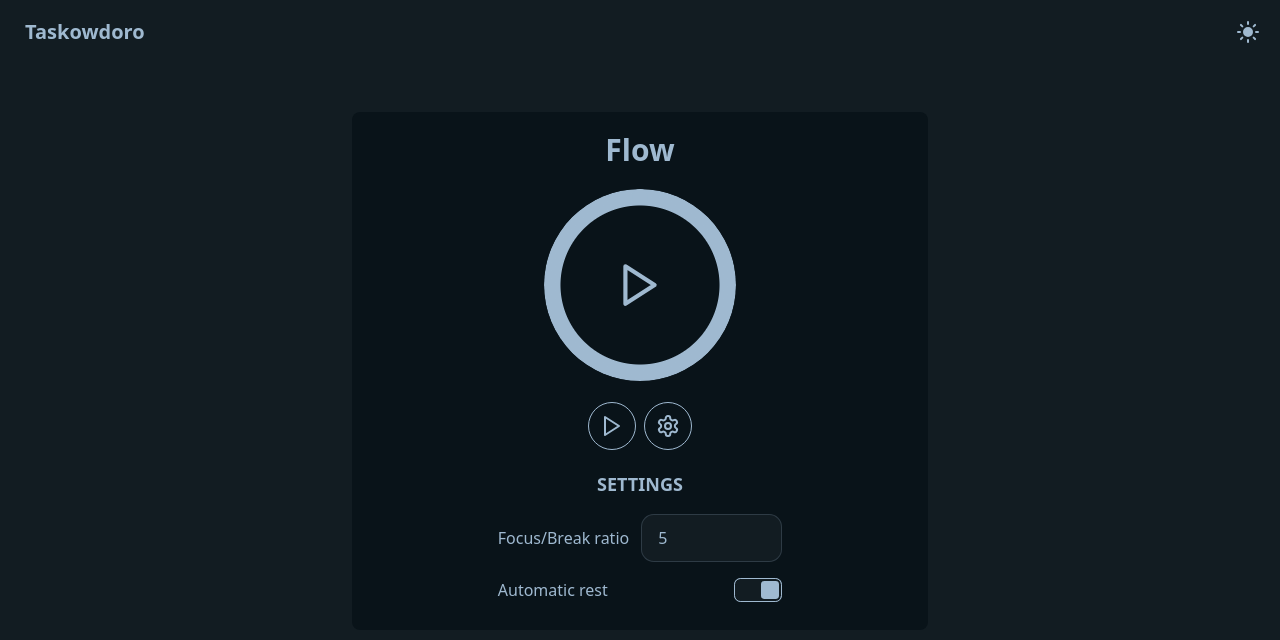
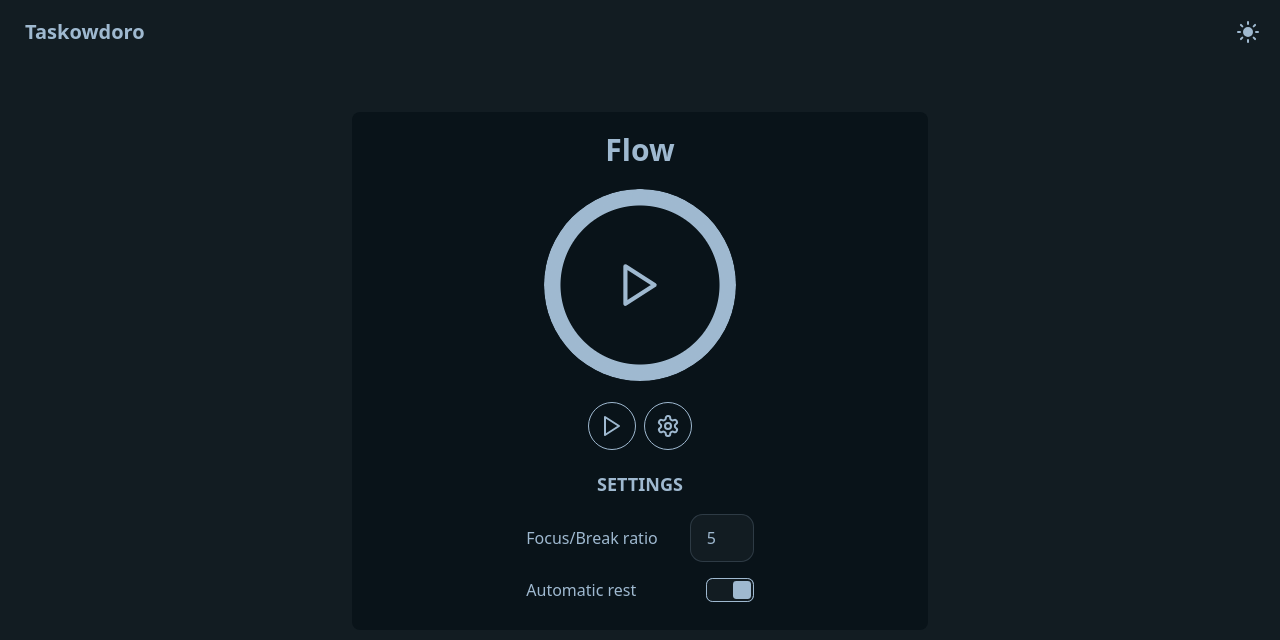
Before and after one commit to kevinmulier/taskowdoro, a React (Vite) app in the folder client/: page / in a window 1280 px wide. Both pictures are taken after a click on the button 668 px from the left and 426 px from the top of the page. Shown: the top 640 px of the page. Built offline with nearby package versions, Linux system fonts and the light colour scheme.

Commit message:
improve styling for settings

```diff
--- a/client/src/components/FlowmodoroSettings.jsx
+++ b/client/src/components/FlowmodoroSettings.jsx
@@ -11,11 +11,11 @@ const FlowmodoroSettings = () => {
     <div className="flex flex-col items-center justify-center w-full gap-1">
       <h1 className="mb-1 text-lg font-bold text-center">SETTINGS</h1>
       <div className="form-control">
-        <label className="flex items-center gap-3 label">
+        <label className="flex items-center gap-8 label">
           Focus/Break ratio
           <input
             type="number"
-            className="input input-bordered"
+            className="w-16 input input-bordered"
             value={focusBreakRatio}
             onChange={(e) => setFocusBreakRatio(e.target.value)}
             min={1}
@@ -23,7 +23,7 @@ const FlowmodoroSettings = () => {
             step={0.5}
           />
         </label>
-        <label className="flex items-center gap-3 label">
+        <label className="flex items-center gap-8 label">
           Automatic rest
           <input
             type="checkbox"
```
